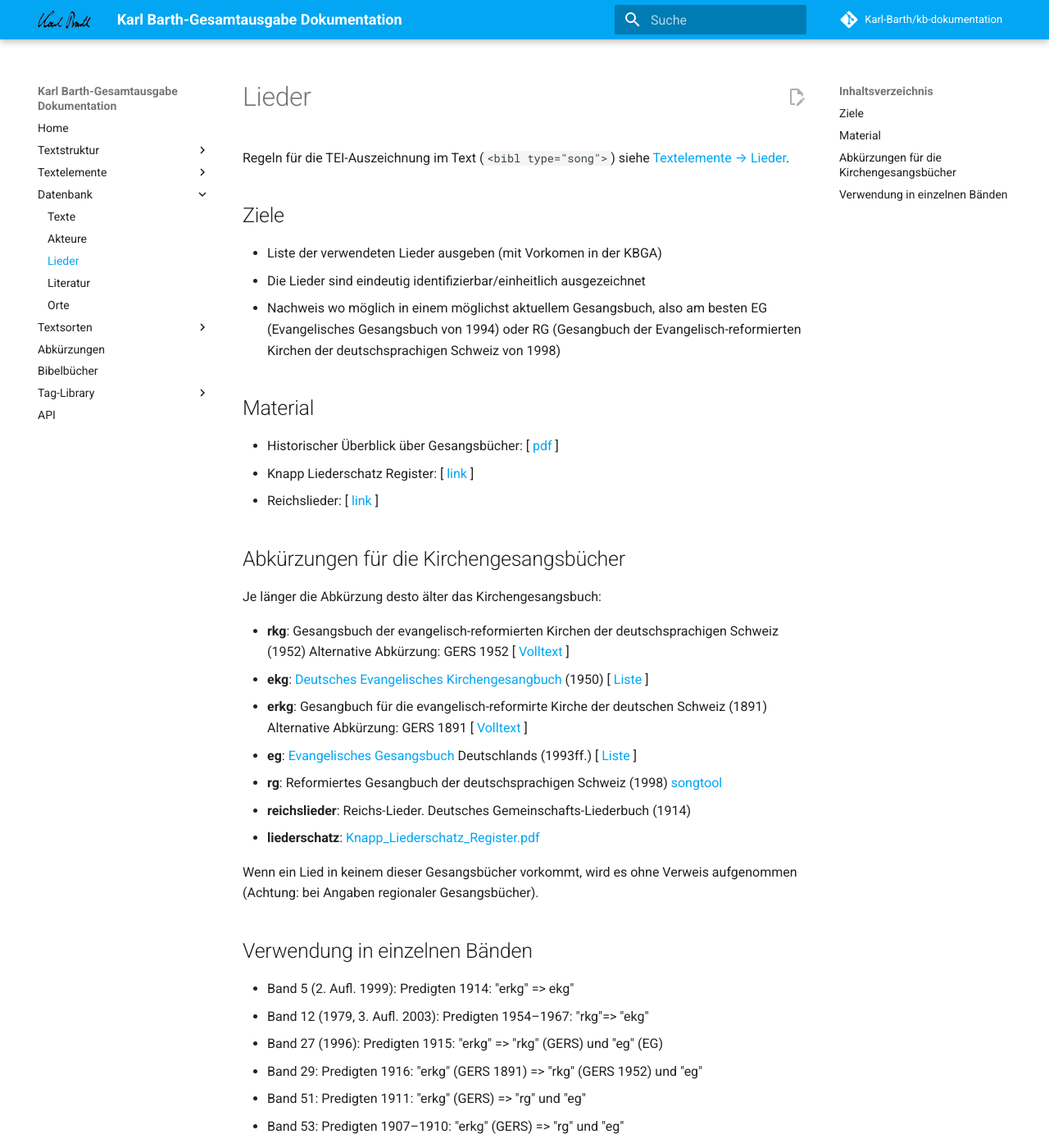
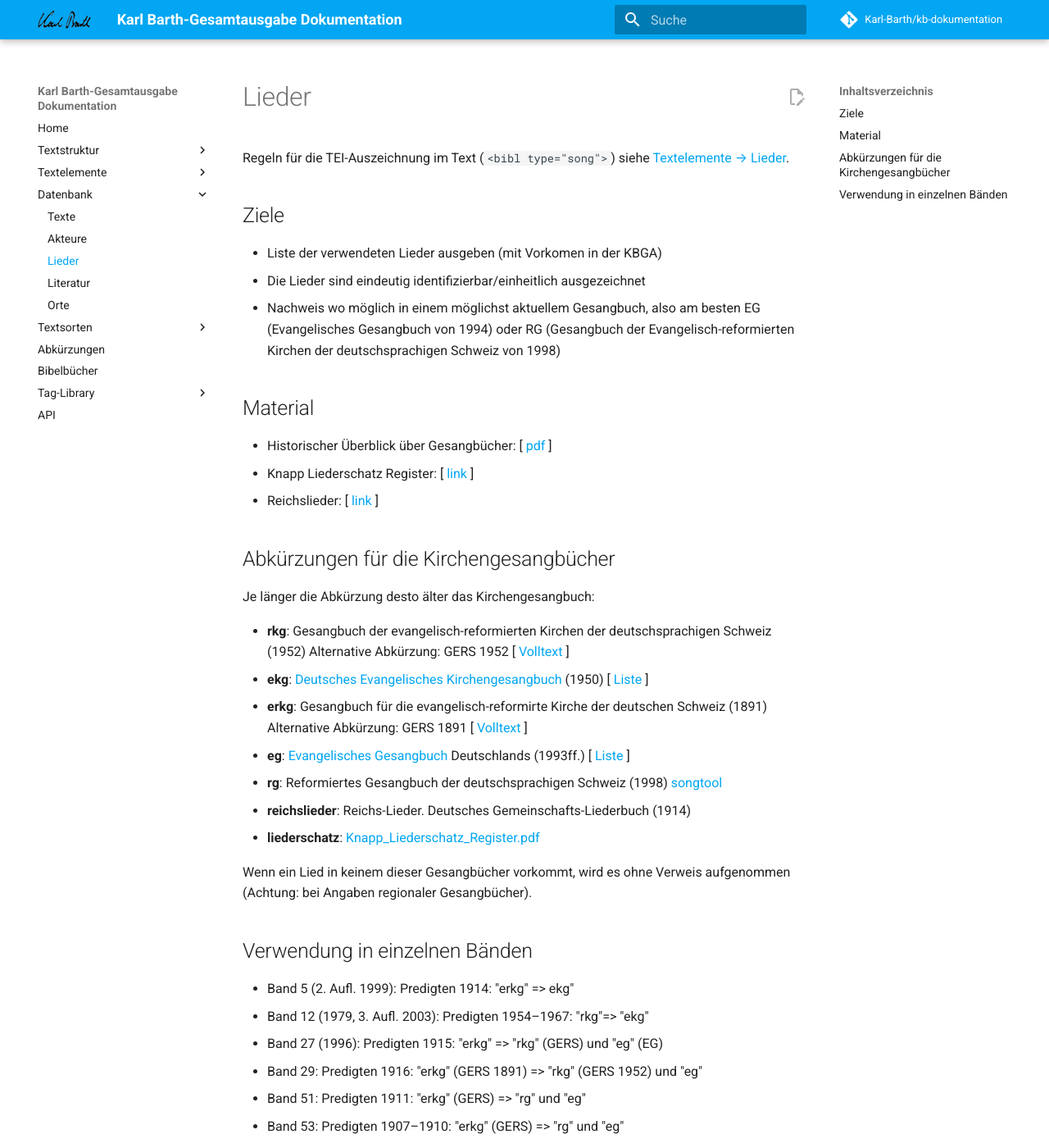
Before and after one commit to Karl-Barth/kb-dokumentation, an MkDocs documentation site: the page built from docs/datenbank/lieder.md, in a window 1280 px wide and 1400 px high. Shown: the whole window at 82% size. Built offline with MkDocs 1.6.1 and Material for MkDocs 9.7.7, drawn with Linux system fonts in a browser that asks for light colours; comment, search, counter and statistics services are not loaded.

Commit message:
Durchgaengig Gesangbuch statt Gesangsbuch
Betrifft datenbank/lieder.md (auch Gesangbuecher, Kirchengesangbuch)
und die aus dem ODD generierte tag-library/bibl.md.

Claude-Session: https://claude.ai/code/session_01HWaMyVche7ePhZhnUwtRyG

```diff
--- a/docs/datenbank/lieder.md
+++ b/docs/datenbank/lieder.md
@@ -5,27 +5,27 @@ Regeln für die TEI-Auszeichnung im Text (`<bibl type="song">`) siehe [Texteleme
 ## Ziele
 - Liste der verwendeten Lieder ausgeben (mit Vorkomen in der KBGA)
 - Die Lieder sind eindeutig identifizierbar/einheitlich ausgezeichnet
-- Nachweis wo möglich in einem möglichst aktuellem Gesangsbuch, also am besten EG (Evangelisches Gesangsbuch von 1994) oder RG (Gesangbuch der Evangelisch-reformierten Kirchen der deutschsprachigen Schweiz von 1998)
+- Nachweis wo möglich in einem möglichst aktuellem Gesangbuch, also am besten EG (Evangelisches Gesangbuch von 1994) oder RG (Gesangbuch der Evangelisch-reformierten Kirchen der deutschsprachigen Schweiz von 1998)
 
 ## Material
-- Historischer Überblick über Gesangsbücher: [ [pdf](pdfs/GBr_CH.pdf) ] <!--[https://marti3097.ch/GBr/GBr_CH.pdf](pdfs/GBr_CH.pdf)-->
+- Historischer Überblick über Gesangbücher: [ [pdf](pdfs/GBr_CH.pdf) ] <!--[https://marti3097.ch/GBr/GBr_CH.pdf](pdfs/GBr_CH.pdf)-->
 - Knapp Liederschatz Register: [ [link](https://www.digitale-sammlungen.de/de/view/bsb10593319?page=1382) ]
 - Reichslieder: [ [link](https://www.evangeliums.net/lieder/liederbuch_reichs_lieder.html) ]
 
-## Abkürzungen für die Kirchengesangsbücher
+## Abkürzungen für die Kirchengesangbücher
 
-Je länger die Abkürzung desto älter das Kirchengesangsbuch:
+Je länger die Abkürzung desto älter das Kirchengesangbuch:
 
-- __rkg__: Gesangsbuch der evangelisch-reformierten Kirchen der deutschsprachigen Schweiz (1952) Alternative Abkürzung: GERS 1952
+- __rkg__: Gesangbuch der evangelisch-reformierten Kirchen der deutschsprachigen Schweiz (1952) Alternative Abkürzung: GERS 1952
 [ [Volltext](https://archive.org/details/gesangbuchdereva00schw/page/n5/mode/2up) ]
 - __ekg__: [Deutsches Evangelisches Kirchengesangbuch](https://de.wikipedia.org/wiki/Evangelisches_Kirchengesangbuch) (1950) [ [Liste](https://www.evangeliums.net/lieder/liederbuch_evangelisches_kirchengesangbuch.html) ]
 - __erkg__: Gesangbuch für die evangelisch-reformirte Kirche der deutschen Schweiz (1891) Alternative Abkürzung: GERS 1891 [ [Volltext](https://archive.org/details/gesangbuchfurdie00unse_0/page/n5/mode/2up) ]
-- __eg__: [Evangelisches Gesangsbuch](https://de.wikipedia.org/wiki/Evangelisches_Gesangbuch) Deutschlands (1993ff.) [ [Liste](https://de.wikipedia.org/wiki/Liste_der_Kirchenlieder_im_Evangelischen_Gesangbuch) ]
+- __eg__: [Evangelisches Gesangbuch](https://de.wikipedia.org/wiki/Evangelisches_Gesangbuch) Deutschlands (1993ff.) [ [Liste](https://de.wikipedia.org/wiki/Liste_der_Kirchenlieder_im_Evangelischen_Gesangbuch) ]
 - __rg__: Reformiertes Gesangbuch der deutschsprachigen Schweiz (1998) [songtool](https://songtool.gottesdienst-ref.ch)
 - __reichslieder__: Reichs-Lieder. Deutsches Gemeinschafts-Liederbuch (1914)
 - __liederschatz__: [Knapp_Liederschatz_Register.pdf](https://www.digitale-sammlungen.de/de/view/bsb10593319?page=1382)
 
-Wenn ein Lied in keinem dieser Gesangsbücher vorkommt, wird es ohne Verweis aufgenommen (Achtung: bei Angaben regionaler Gesangsbücher).
+Wenn ein Lied in keinem dieser Gesangbücher vorkommt, wird es ohne Verweis aufgenommen (Achtung: bei Angaben regionaler Gesangbücher).
 
 ## Verwendung in einzelnen Bänden
 
```
Also changed, not shown: docs/tag-library/bibl.md (+3 -3 lines).
